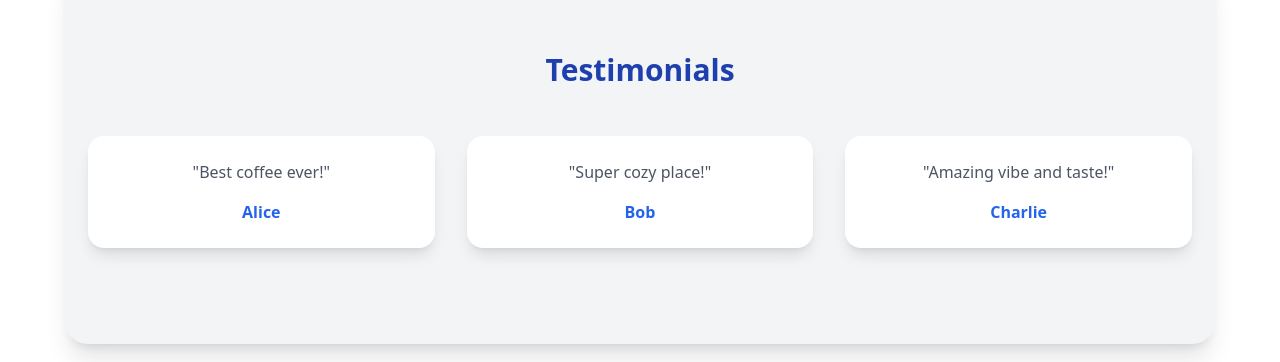
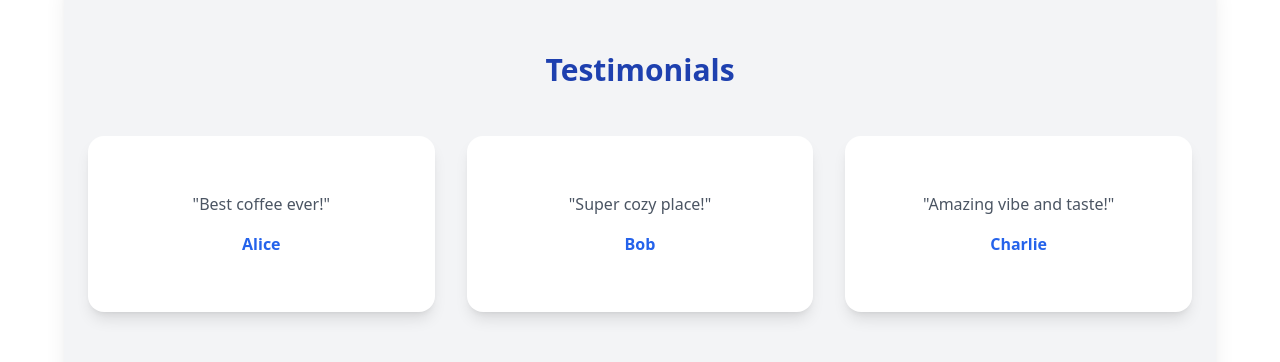
Before and after one commit to rizafrivaldi/Kopi-Kelana---Landing-Page, a React (Vite) app in the folder kopi-kelana-landing/: page / in a window 1280 px wide. Shown: the part 2600-2962 px from the top of the page. Built offline with nearby package versions, Linux system fonts and the light colour scheme.

Commit message:
testimonial section

```diff
--- a/kopi-kelana-landing/src/components/Testimonials.jsx
+++ b/kopi-kelana-landing/src/components/Testimonials.jsx
@@ -25,10 +25,14 @@ export default function Testimonials() {
             {testimonials.map((t, i) => (
               <div
                 key={i}
-                className="bg-white dark:bg-zinc-900 p-6 rounded-2xl shadow-lg"
+                className="bg-white dark:bg-zinc-800 hover:dark:bg-yellow-400p-6 rounded-2xl shadow-lg"
               >
-                <p className="text-gray-600 dark:text-gray-300">"{t.text}"</p>
-                <h4 className="mt-4 font-semibold text-blue-600">{t.author}</h4>
+                <p className="pt-14 px-14 text-center text-gray-600 dark:text-gray-300">
+                  "{t.text}"
+                </p>
+                <h4 className="mt-4 font-semibold text-blue-600 dark:text-yellow-400 pb-14">
+                  {t.author}
+                </h4>
               </div>
             ))}
           </div>
```
